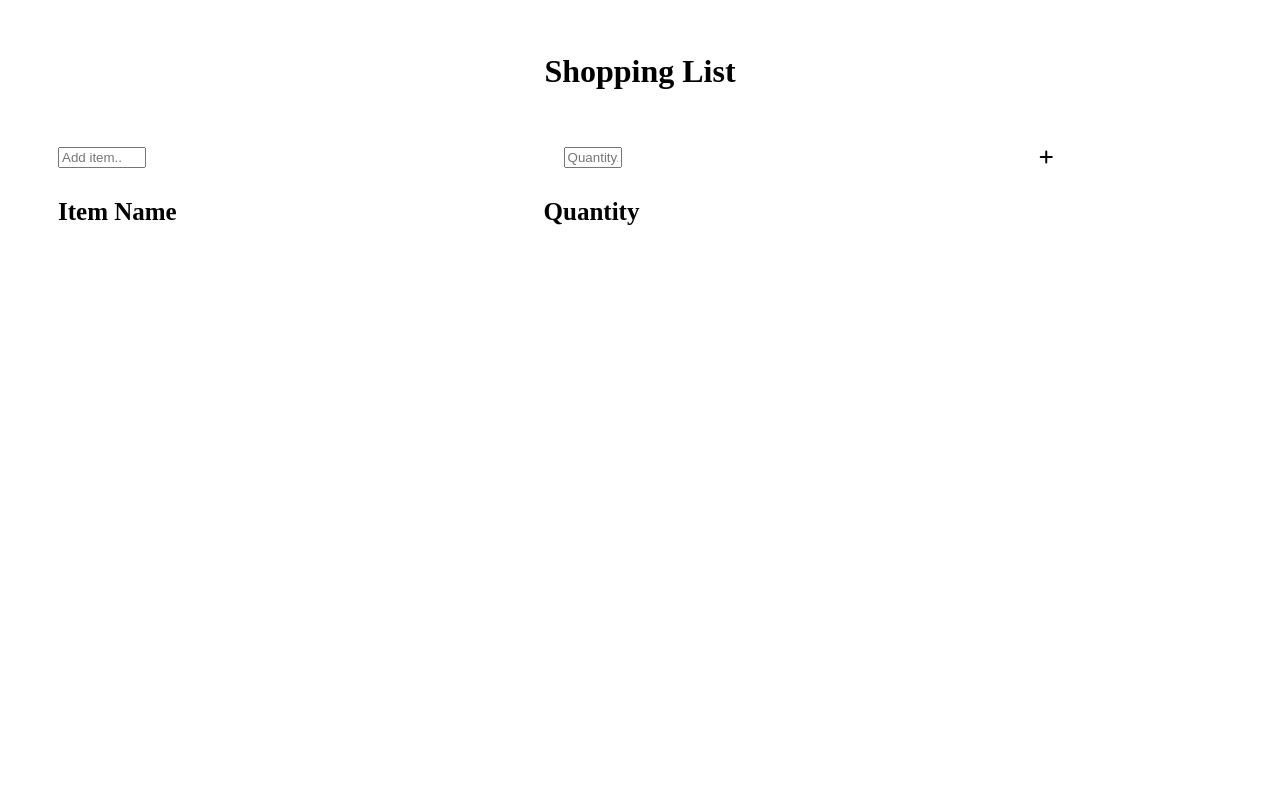
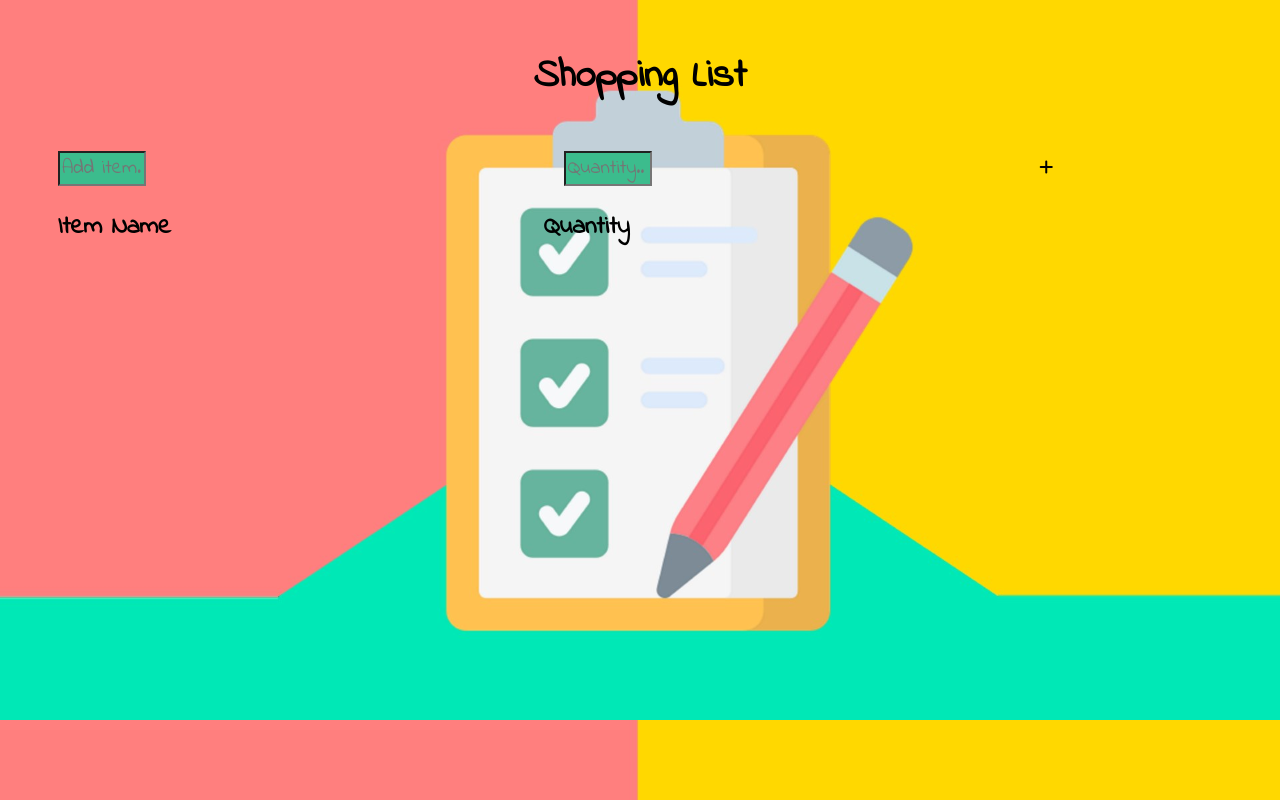
Before and after one commit to Spardutti/basicshoppinglist, a website built with webpack: page dist/index.html in a window 1280 px wide. Both pictures are taken after a click on the element 1155 px from the left and 157 px from the top of the page. Built offline with nearby package versions, Linux system fonts and the light colour scheme.

Commit message:
basic Styling

```diff
--- a/src/displayAddItem.js
+++ b/src/displayAddItem.js
@@ -15,7 +15,10 @@ function displayAddedItem(item, arr) {
   delBtn.addEventListener("click", () => {
     removeItem(arr);
 })
-  if (item.name != "" && item.qty != "") {
+if(item.qty == ""){
+  itemQty.innerHTML = "-"
+}
+  if (item.name != "") {
     itemDiv.append(itemName, itemQty, delBtn);
     divContainer.appendChild(itemDiv);
   }
```
Also changed, not shown: dist/index.html, dist/main.js, dist/style.css, src/images/shoppingList.jpeg (added).
